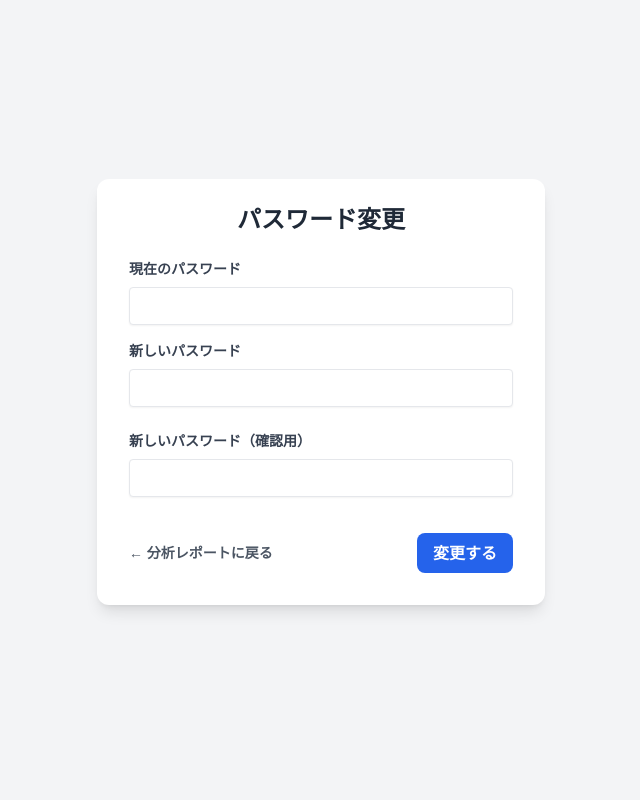
After one commit to yzhiro/survey, a PHP site: page /change_password.php in a window 1280 px wide. The commit adds this page. Shown: the whole page, without its empty margins (319-959 px from the left). Run offline with PHP 8.4, Linux system fonts and the light colour scheme; the visitor is signed in with stand-in values (Sample User, id 1); a stand-in replaces the project's code that opens the database connection; some libraries are stand-ins or nearby versions.

Commit message:
パスワード変更

```diff
--- a/analysis.php
+++ b/analysis.php
@@ -525,6 +525,9 @@ if ($anova2_result) {
     <div class="container mx-auto p-4 md:p-8">
         <div class="text-right mb-4">
             <span class="text-sm text-gray-600 mr-3">ようこそ, <?php echo htmlspecialchars($_SESSION['user']); ?> さん (権限: <?php echo htmlspecialchars($_SESSION['role']); ?>)</span>
+
+            <a href="change_password.php" class="text-sm text-blue-600 hover:underline mr-4">パスワード変更</a>
+
             <?php if ($_SESSION['role'] === 'admin' || $_SESSION['role'] === 'editor'): ?>
                 <a href="view_data.php" class="bg-green-600 hover:bg-green-700 text-white font-bold py-2 px-4 rounded-lg text-sm">DB表示</a>
             <?php endif; ?>
--- /dev/null
+++ b/change_password.php
@@ -0,0 +1,58 @@
+<?php
+session_start();
+
+// ログインしていなければ、ログインページにリダイレクト
+if (!isset($_SESSION['user'])) {
+    header('Location: login.php');
+    exit();
+}
+?>
+<!DOCTYPE html>
+<html lang="ja">
+<head>
+    <meta charset="UTF-8">
+    <meta name="viewport" content="width=device-width, initial-scale=1.0">
+    <title>パスワード変更</title>
+    <script src="https://cdn.tailwindcss.com"></script>
+</head>
+<body class="bg-gray-100 flex items-center justify-center h-screen">
+    <div class="w-full max-w-md">
+        <form action="change_password_process.php" method="POST" class="bg-white shadow-lg rounded-xl px-8 pt-6 pb-8 mb-4">
+            <h1 class="text-2xl font-bold text-center mb-6 text-gray-800">パスワード変更</h1>
+
+            <?php
+            // エラーメッセージや成功メッセージの表示
+            if (isset($_SESSION['success_message'])) {
+                echo '<p class="text-green-500 text-center text-sm font-bold mb-4">' . htmlspecialchars($_SESSION['success_message']) . '</p>';
+                unset($_SESSION['success_message']);
+            }
+            if (isset($_SESSION['error_message'])) {
+                echo '<p class="text-red-500 text-center text-sm font-bold mb-4">' . htmlspecialchars($_SESSION['error_message']) . '</p>';
+                unset($_SESSION['error_message']);
+            }
+            ?>
+
+            <div class="mb-4">
+                <label for="current_password" class="block text-gray-700 text-sm font-bold mb-2">現在のパスワード</label>
+                <input type="password" name="current_password" id="current_password" required class="shadow-sm appearance-none border rounded w-full py-2 px-3 text-gray-700 leading-tight focus:outline-none focus:ring-2 focus:ring-blue-500">
+            </div>
+            <div class="mb-6">
+                <label for="new_password" class="block text-gray-700 text-sm font-bold mb-2">新しいパスワード</label>
+                <input type="password" name="new_password" id="new_password" required class="shadow-sm appearance-none border rounded w-full py-2 px-3 text-gray-700 leading-tight focus:outline-none focus:ring-2 focus:ring-blue-500">
+            </div>
+            <div class="mb-6">
+                <label for="confirm_password" class="block text-gray-700 text-sm font-bold mb-2">新しいパスワード（確認用）</label>
+                <input type="password" name="confirm_password" id="confirm_password" required class="shadow-sm appearance-none border rounded w-full py-2 px-3 text-gray-700 mb-3 leading-tight focus:outline-none focus:ring-2 focus:ring-blue-500">
+            </div>
+            <div class="flex items-center justify-between">
+                <a href="analysis.php" class="inline-block align-baseline font-bold text-sm text-gray-600 hover:text-gray-800">
+                    &larr; 分析レポートに戻る
+                </a>
+                <button type="submit" class="bg-blue-600 hover:bg-blue-700 text-white font-bold py-2 px-4 rounded-lg focus:outline-none focus:shadow-outline">
+                    変更する
+                </button>
+            </div>
+        </form>
+    </div>
+</body>
+</html>
```
Also changed, not shown: change_password_process.php (added, +69 -0 lines). Lines whose indentation alone changed are shown as unchanged.
